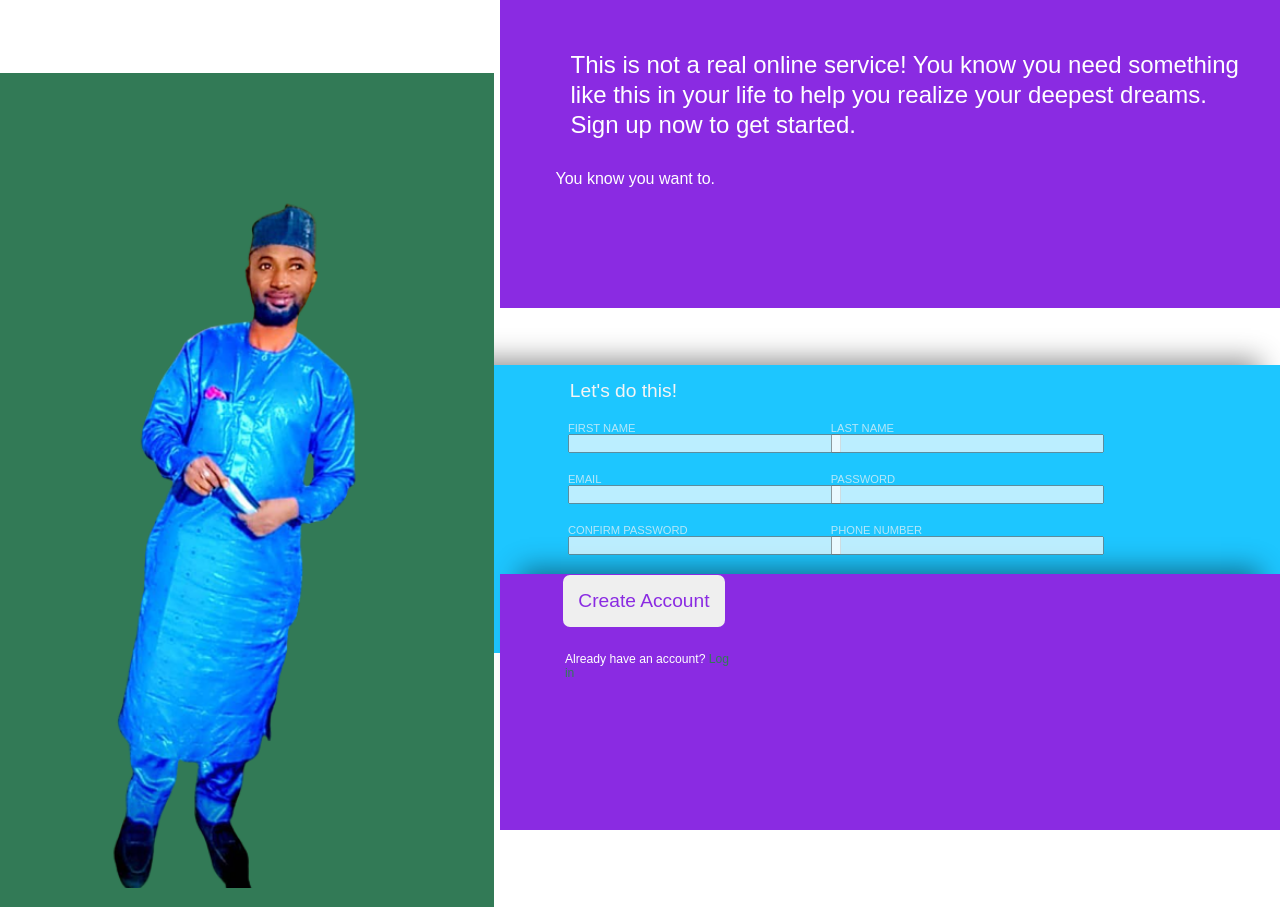
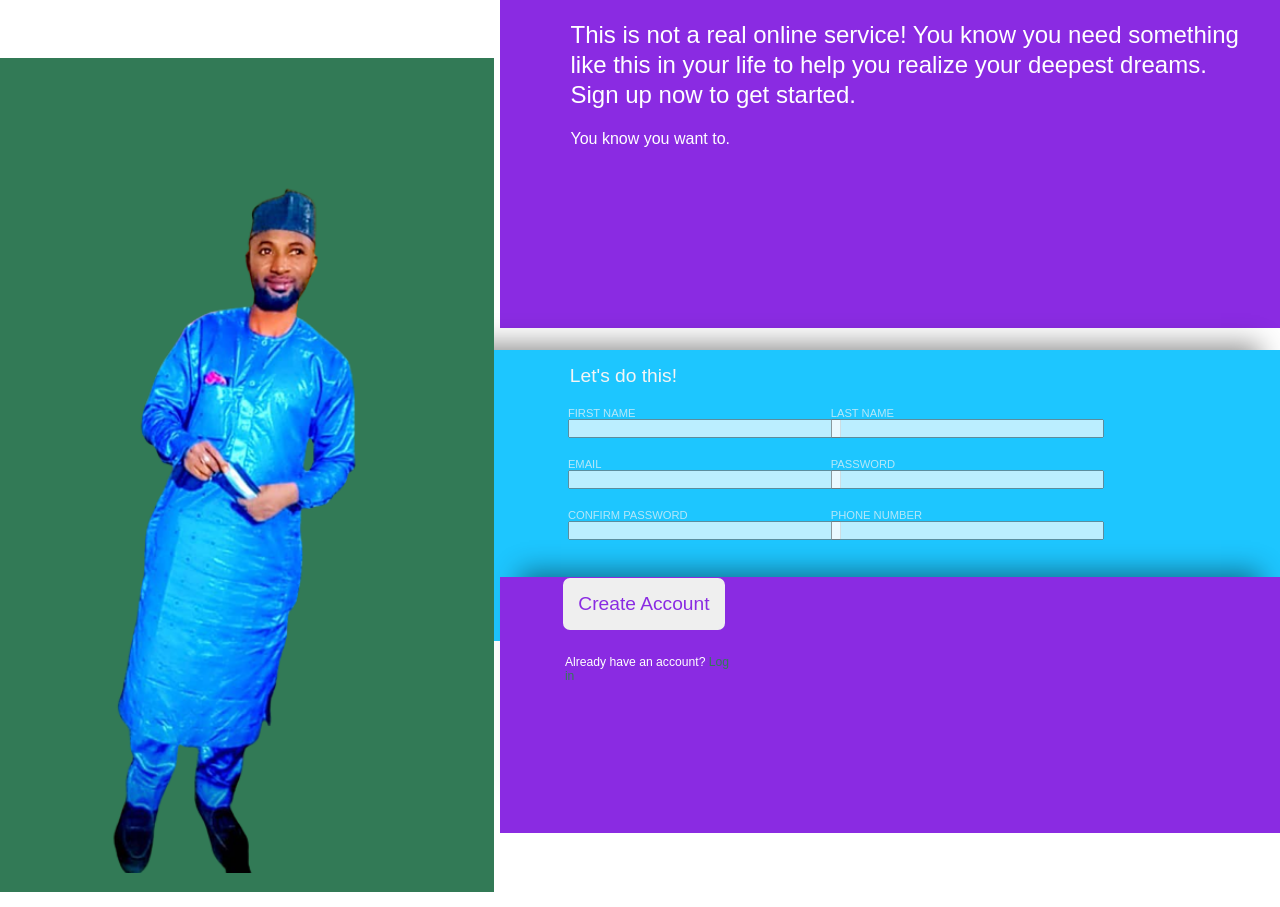
Before and after one commit to umarfaroukpa/odin-signup-page, a plain HTML site: page index.html in a window 1280 px wide. Shown: the top 907 px of the page. Drawn offline with Linux system fonts and the light colour scheme.

Commit message:
third commit

```diff
--- a/style.css
+++ b/style.css
@@ -7,7 +7,7 @@
 
 .picture{
     width: 38.62vw;
-    margin-top: -475px;
+    margin-top: -510px;
 }
 
 .text-1{
@@ -18,8 +18,8 @@
 
 .text-2{
     font-size: 1.0rem;
-    padding-top: 30px;
-    margin-left: -65px;
+    padding-top: 20px;
+    margin-left: -50px;
 }
 
 
@@ -45,7 +45,7 @@
     margin-left: 39.1%;
     color: white;
     background-color: blueviolet;
-    padding: 50px 50px 120px 120px;
+    padding: 20px 50px 180px 120px;
 }
 
 .letsdo{
@@ -73,7 +73,7 @@ form{
     color: whitesmoke;
     height: 32.3vh;
    box-shadow:  rgba(0, 0, 0, 0.45) 0px -25px 26px -20px;
-   padding-bottom: 30px;
+   padding-bottom: 33px;
 
 }
 
@@ -89,7 +89,7 @@ form{
 }
 
 footer{
-    margin-top:-1px;
+    margin-top:17px;
     background-color: blueviolet;
     padding: 1px 545px 150px 0px;
     margin-left: -98px;
```
